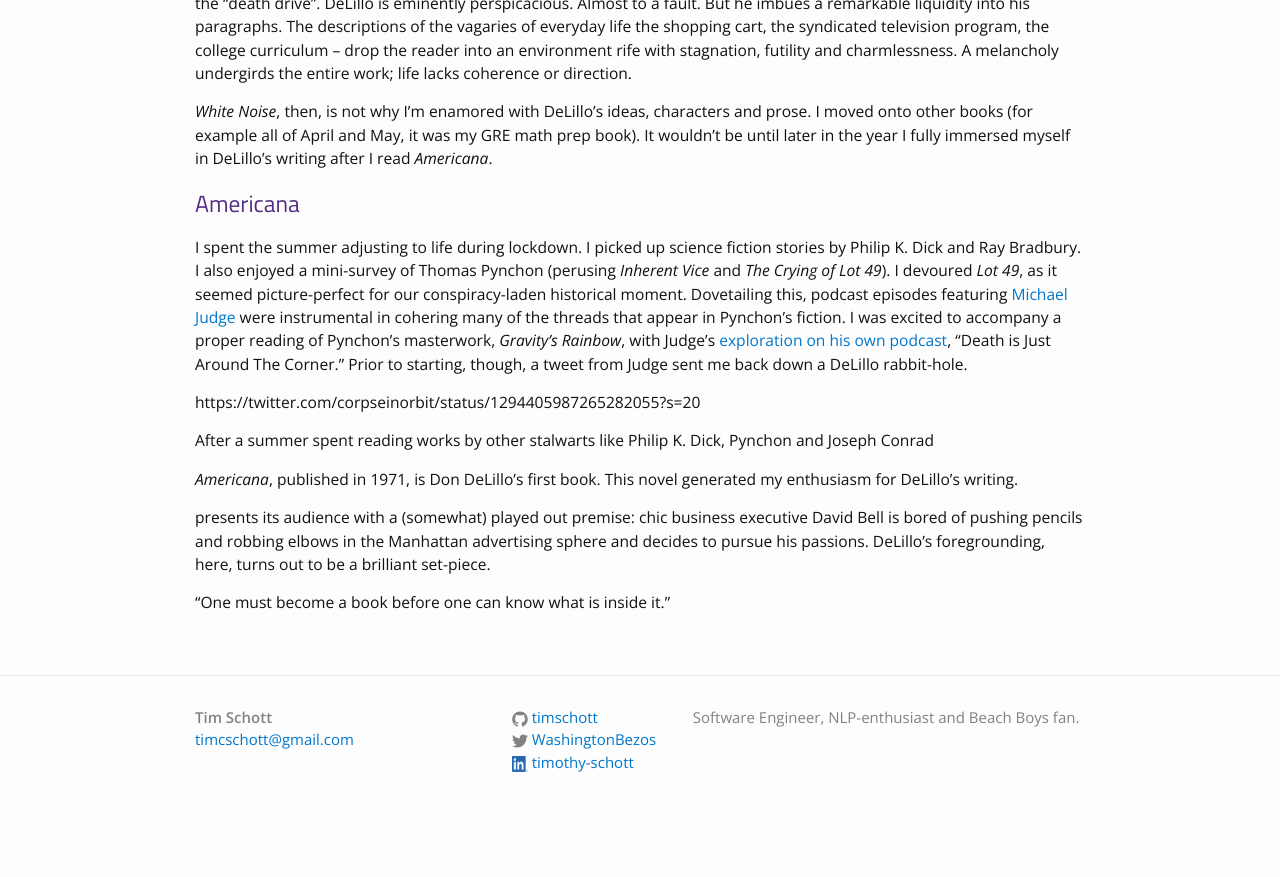
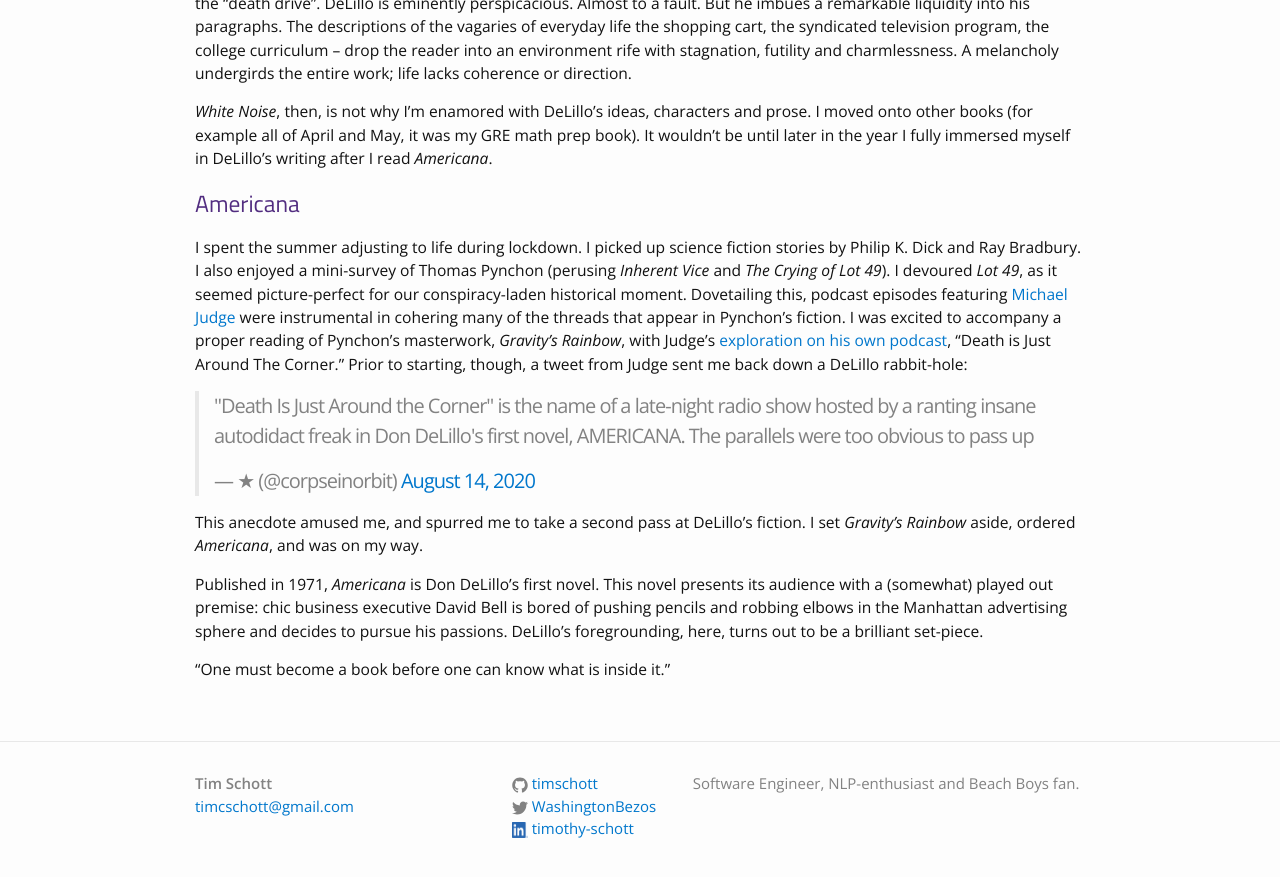
Before and after one commit to timschott/timschott.github.io, a Jekyll site: the page built from _posts/2020-12-24-don-delillo-pt1.md, in a window 1280 px wide and 900 px high, scrolled down 2092 px. Shown: the top 877 px of the window. Built offline with Jekyll 4.4.1, drawn with Linux system fonts in a browser that asks for light colours; comment, search, counter and statistics services are not loaded; before the commit the page ends 2925 px from its top, so only the background shows below that.

Commit message:
add embed

```diff
--- a/_posts/2020-12-24-don-delillo-pt1.md
+++ b/_posts/2020-12-24-don-delillo-pt1.md
@@ -56,14 +56,12 @@
 
 ## Americana
 
-I spent the summer adjusting to life during lockdown. I picked up science fiction stories by Philip K. Dick and Ray Bradbury. I also enjoyed a mini-survey of Thomas Pynchon (perusing *Inherent Vice* and *The Crying of Lot 49*). I devoured *Lot 49*, as it seemed picture-perfect for our conspiracy-laden historical moment. Dovetailing this, podcast episodes featuring [Michael Judge](https://twitter.com/corpseinorbit/) were instrumental in cohering many of the threads that appear in Pynchon's fiction. I was excited to accompany a proper reading of Pynchon's masterwork, *Gravity's Rainbow*, with Judge's [exploration on his own podcast](https://shoutengine.com/DeathIsJustAroundtheCorner/76-our-history-is-an-aggregate-of-last-moments-pt--57593), "Death is Just Around The Corner." Prior to starting, though, a tweet from Judge sent me back down a DeLillo rabbit-hole.
+I spent the summer adjusting to life during lockdown. I picked up science fiction stories by Philip K. Dick and Ray Bradbury. I also enjoyed a mini-survey of Thomas Pynchon (perusing *Inherent Vice* and *The Crying of Lot 49*). I devoured *Lot 49*, as it seemed picture-perfect for our conspiracy-laden historical moment. Dovetailing this, podcast episodes featuring [Michael Judge](https://twitter.com/corpseinorbit/) were instrumental in cohering many of the threads that appear in Pynchon's fiction. I was excited to accompany a proper reading of Pynchon's masterwork, *Gravity's Rainbow*, with Judge's [exploration on his own podcast](https://shoutengine.com/DeathIsJustAroundtheCorner/76-our-history-is-an-aggregate-of-last-moments-pt--57593), "Death is Just Around The Corner." Prior to starting, though, a tweet from Judge sent me back down a DeLillo rabbit-hole:
 
-https://twitter.com/corpseinorbit/status/1294405987265282055?s=20
+<blockquote class="twitter-tweet"><p lang="en" dir="ltr">&quot;Death Is Just Around the Corner&quot; is the name of a late-night radio show hosted by a ranting insane autodidact freak in Don DeLillo&#39;s first novel, AMERICANA. The parallels were too obvious to pass up</p>&mdash; ★ (@corpseinorbit) <a href="https://twitter.com/corpseinorbit/status/1294405987265282055?ref_src=twsrc%5Etfw">August 14, 2020</a></blockquote> <script async src="https://platform.twitter.com/widgets.js" charset="utf-8"></script>
 
-After a summer spent reading works by other stalwarts like Philip K. Dick, Pynchon and Joseph Conrad
+This anecdote amused me, and spurred me to take a second pass at DeLillo's fiction. I set *Gravity's Rainbow* aside, ordered *Americana*, and was on my way.
 
-*Americana*, published in 1971, is Don DeLillo's first book. This novel generated my enthusiasm for DeLillo's writing.
-
- presents its audience with a (somewhat) played out premise: chic business executive David Bell is bored of pushing pencils and robbing elbows in the Manhattan advertising sphere and decides to pursue his passions. DeLillo's foregrounding, here, turns out to be a brilliant set-piece.
+Published in 1971, *Americana* is Don DeLillo's first novel. This novel presents its audience with a (somewhat) played out premise: chic business executive David Bell is bored of pushing pencils and robbing elbows in the Manhattan advertising sphere and decides to pursue his passions. DeLillo's foregrounding, here, turns out to be a brilliant set-piece.
 
 "One must become a book before one can know what is inside it."
```
